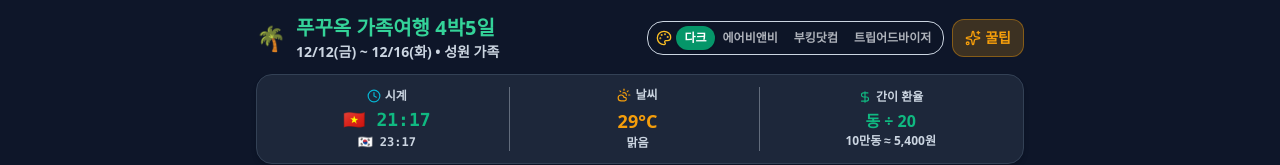
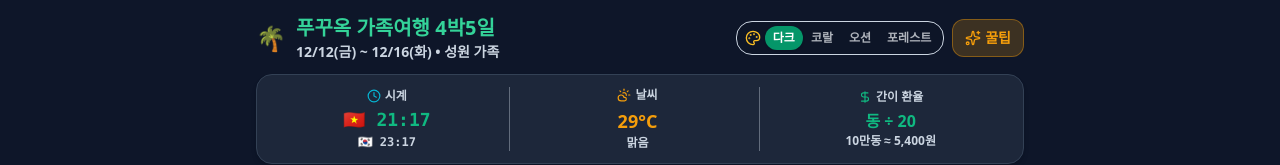
Before and after one commit to sung11jang/sungwontravel, a React (Vite) app: page / in a window 1280 px wide. Shown: the top 165 px of the page. Built offline with nearby package versions, Linux system fonts and the light colour scheme; no server answers.

Commit message:
Feat: 색채 기반 테마명 변경 (다크/코랄/오션/포레스트)

```diff
--- a/src/App.jsx
+++ b/src/App.jsx
@@ -8,7 +8,7 @@ import {
 
 export default function App() {
   const [activeTab, setActiveTab] = useState('timeline');
-  const [theme, setTheme] = useState('dark'); // 'dark' | 'airbnb' | 'booking' | 'tripadvisor'
+  const [theme, setTheme] = useState('dark'); // 'dark' | 'coral' | 'ocean' | 'forest'
   const [showTipModal, setShowTipModal] = useState(false);
 
   // 1. Dual Clock State
@@ -181,12 +181,11 @@ export default function App() {
     }
   ];
 
-  // Global Top 10 Travel Apps Inspired Theme Definitions
+  // Color-Themed Style Definitions
   const styles = useMemo(() => {
-    // 1. Airbnb Coral (에어비앤비 스타일: 따뜻한 웜화이트 + 라우샨 코랄 핑크 + 부드러운 플로팅 섀도우)
-    if (theme === 'airbnb') {
+    // 1. Coral Mode (웜화이트 + 산호 코랄 핑크)
+    if (theme === 'coral') {
       return {
-        name: '에어비앤비',
         bg: 'bg-[#F7F7F7] text-[#222222]',
         header: 'bg-white/95 border-b border-[#EBEBEB] text-[#222222]',
         card: 'bg-white border border-[#DDDDDD] shadow-md shadow-neutral-200/50 text-[#222222] rounded-3xl',
@@ -201,10 +200,9 @@ export default function App() {
         input: 'bg-white border-[#B0B0B0] text-[#222222] focus:border-[#FF385C] focus:ring-1 focus:ring-[#FF385C]'
       };
     }
-    // 2. Booking.com Blue (부킹닷컴 스타일: 신뢰의 딥 네이비 블루 + 골드 옐로우 하이라이트 + 높은 명도대비)
-    if (theme === 'booking') {
+    // 2. Ocean Mode (딥 네이비 블루 + 앰버 옐로우 포인트)
+    if (theme === 'ocean') {
       return {
-        name: '부킹닷컴',
         bg: 'bg-[#F2F6FA] text-[#1A1A1A]',
         header: 'bg-[#003580] border-b border-[#00224F] text-white',
         card: 'bg-white border border-[#CEE3F8] shadow-md text-[#1A1A1A] rounded-2xl',
@@ -219,10 +217,9 @@ export default function App() {
         input: 'bg-white border-[#90BCEB] text-[#1A1A1A] focus:border-[#006CE4]'
       };
     }
-    // 3. TripAdvisor Forest (트립어드바이저 스타일: 산뜻한 트립 그린 + 웜 크림 베이스 + 가독성 극대화)
-    if (theme === 'tripadvisor') {
+    // 3. Forest Mode (소프트 에메랄드 그린 + 웜 크림 베이스)
+    if (theme === 'forest') {
       return {
-        name: '트립어드바이저',
         bg: 'bg-[#FAF1ED]/60 text-[#002B11]',
         header: 'bg-white/95 border-b border-[#00AA6C]/30 text-[#002B11]',
         card: 'bg-white border border-[#E0E0E0] shadow-sm text-[#002B11] rounded-2xl',
@@ -237,9 +234,8 @@ export default function App() {
         input: 'bg-white border-slate-300 text-[#002B11] focus:border-[#00AA6C]'
       };
     }
-    // 4. Default: Classic Dark Mode (원래 기존 시그니처 다크)
+    // 4. Default: Dark Mode
     return {
-      name: '기본 다크',
       bg: 'bg-slate-900 text-slate-100',
       header: 'bg-slate-900/95 border-b border-slate-800 text-slate-100',
       card: 'bg-slate-800/90 border border-slate-700 shadow-lg text-slate-100 rounded-2xl',
@@ -263,18 +259,18 @@ export default function App() {
           <div className="flex items-center space-x-2.5">
             <span className="text-2xl">🌴</span>
             <div>
-              <h1 className={`text-lg sm:text-xl font-extrabold ${theme === 'booking' ? 'text-white' : styles.accentText} leading-tight`}>
+              <h1 className={`text-lg sm:text-xl font-extrabold ${theme === 'ocean' ? 'text-white' : styles.accentText} leading-tight`}>
                 푸꾸옥 가족여행 4박5일
               </h1>
-              <p className={`text-xs sm:text-sm font-semibold ${theme === 'booking' ? 'text-blue-200' : styles.subText}`}>
+              <p className={`text-xs sm:text-sm font-semibold ${theme === 'ocean' ? 'text-blue-200' : styles.subText}`}>
                 12/12(금) ~ 12/16(화) • 성원 가족
               </p>
             </div>
           </div>
 
-          {/* Theme Selector (Top 10 Global Travel Apps Style) */}
+          {/* Color-based Theme Selector */}
           <div className="flex items-center space-x-2">
-            <div className={`flex items-center p-1 rounded-2xl border ${theme === 'booking' ? 'bg-blue-900/60 border-blue-400' : 'bg-black/5 border-slate-300 dark:border-slate-700'}`}>
+            <div className={`flex items-center p-1 rounded-2xl border ${theme === 'ocean' ? 'bg-blue-900/60 border-blue-400' : 'bg-black/5 border-slate-300 dark:border-slate-700'}`}>
               <Palette className="w-4 h-4 mr-1 text-amber-400 shrink-0 ml-1" />
               <button
                 onClick={() => setTheme('dark')}
@@ -283,22 +279,22 @@ export default function App() {
                 다크
               </button>
               <button
-                onClick={() => setTheme('airbnb')}
-                className={`px-2 py-1 rounded-xl text-xs font-bold transition-all ${theme === 'airbnb' ? 'bg-[#FF385C] text-white shadow' : 'opacity-70 hover:opacity-100'}`}
+                onClick={() => setTheme('coral')}
+                className={`px-2 py-1 rounded-xl text-xs font-bold transition-all ${theme === 'coral' ? 'bg-[#FF385C] text-white shadow' : 'opacity-70 hover:opacity-100'}`}
               >
-                에어비앤비
+                코랄
               </button>
               <button
-                onClick={() => setTheme('booking')}
-                className={`px-2 py-1 rounded-xl text-xs font-bold transition-all ${theme === 'booking' ? 'bg-[#FEBB02] text-[#003580] shadow font-black' : 'opacity-70 hover:opacity-100'}`}
+                onClick={() => setTheme('ocean')}
+                className={`px-2 py-1 rounded-xl text-xs font-bold transition-all ${theme === 'ocean' ? 'bg-[#FEBB02] text-[#003580] shadow font-black' : 'opacity-70 hover:opacity-100'}`}
               >
-                부킹닷컴
+                오션
               </button>
               <button
-                onClick={() => setTheme('tripadvisor')}
-                className={`px-2 py-1 rounded-xl text-xs font-bold transition-all ${theme === 'tripadvisor' ? 'bg-[#00AA6C] text-white shadow' : 'opacity-70 hover:opacity-100'}`}
+                onClick={() => setTheme('forest')}
+                className={`px-2 py-1 rounded-xl text-xs font-bold transition-all ${theme === 'forest' ? 'bg-[#00AA6C] text-white shadow' : 'opacity-70 hover:opacity-100'}`}
               >
-                트립어드바이저
+                포레스트
               </button>
             </div>
 
```
